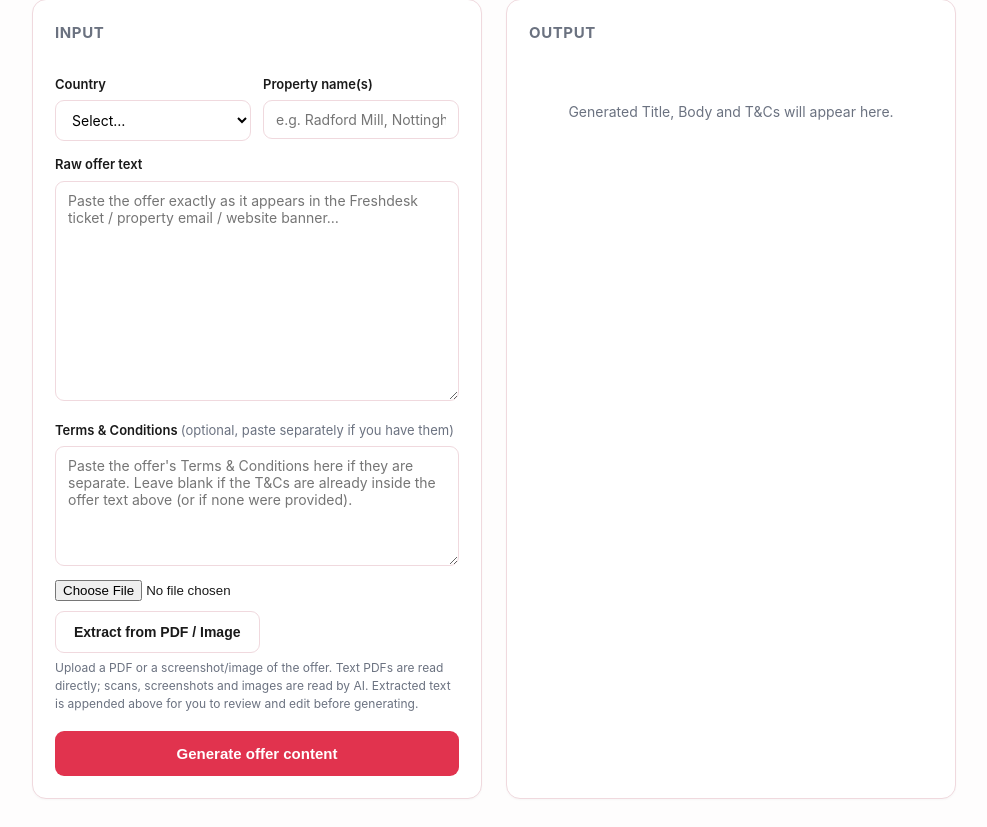
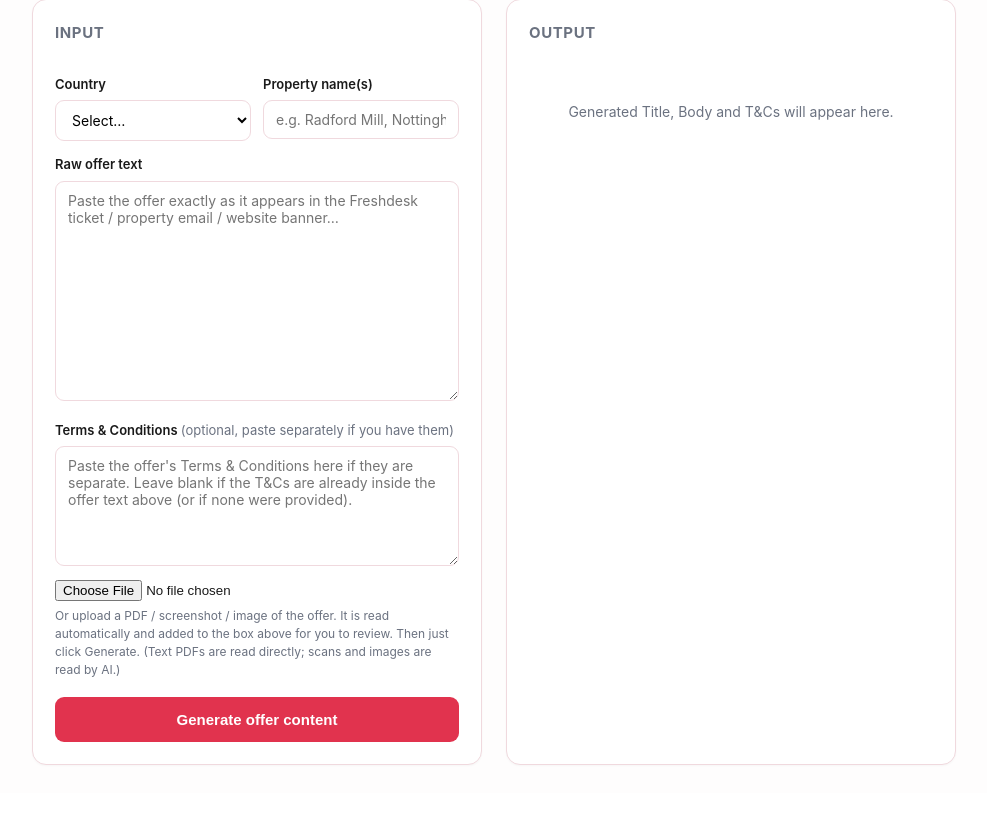
Before and after one commit to Wakdeprathamesh-amber/Offers-Articulation, a Flask app: page / in a window 1280 px wide. Shown: the part 115-942 px from the top of the page, without its empty margins (146-1133 px from the left). After the commit the page ends 880 px from the top, so only its background shows below. Run offline with Flask 3, Linux system fonts and the light colour scheme.

Commit message:
ux: remove separate Extract button; upload auto-reads the file (one-click Generate)
Uploading a PDF/image now reads it automatically into the box (with an inline
status line), and Generate still reads any unread file first. No two-click
extract-then-generate step. Replaces alert popups with a status line.

Co-Authored-By: Claude Opus 4.8 <noreply@anthropic.com>

```diff
--- a/templates/index.html
+++ b/templates/index.html
@@ -127,9 +127,9 @@
 
         <div class="filebar">
           <input type="file" id="pdf" accept=".pdf,.png,.jpg,.jpeg,.webp,application/pdf,image/*" />
-          <button class="ghost" id="extractBtn" type="button">Extract from PDF / Image</button>
+          <span id="fileStatus" class="hint"></span>
         </div>
-        <div class="hint">Upload a PDF or a screenshot/image of the offer. Text PDFs are read directly; scans, screenshots and images are read by AI. Extracted text is appended above for you to review and edit before generating.</div>
+        <div class="hint">Or upload a PDF / screenshot / image of the offer. It is read automatically and added to the box above for you to review. Then just click Generate. (Text PDFs are read directly; scans and images are read by AI.)</div>
 
         <button id="generateBtn" type="button">Generate offer content</button>
       </div>
@@ -186,54 +186,50 @@
       sel.appendChild(allGroup);
     })();
 
-    // Tracks the last file we ran extraction on, so we never extract the same
-    // file twice and never silently ignore an uploaded-but-not-extracted file.
+    // Tracks the last file we read, so we never read the same file twice and
+    // never silently ignore an uploaded file. No separate "Extract" button:
+    // upload auto-reads the file, and Generate reads it too if needed.
     let _extractedFile = null;
 
+    function setFileStatus(msg) { $("fileStatus").textContent = msg || ""; }
+
     async function doExtract(file) {
-      const btn = $("extractBtn");
-      btn.disabled = true; btn.textContent = "Extracting…";
+      setFileStatus("Reading file…");
       try {
         const fd = new FormData();
         fd.append("pdf", file);
         const res = await fetch("/extract-pdf", { method: "POST", body: fd });
         const data = await res.json();
         _extractedFile = file;  // mark attempted regardless of outcome
-        if (data.error) { alert(data.error); }
-        else if (data.warning) { alert(data.warning); }
+        if (data.error) { setFileStatus("⚠ " + data.error); }
+        else if (data.warning) { setFileStatus("⚠ " + data.warning); }
         else if (data.text) {
           const box = $("offer");
           box.value = (box.value ? box.value + "\n\n" : "") + data.text;
-          if (data.source === "vision") {
-            alert("This file was read by AI. Please check the extracted text for accuracy before generating.");
-          }
+          setFileStatus(data.source === "vision"
+            ? "✓ Read by AI — please check the text above for accuracy."
+            : "✓ Text extracted — review it above.");
+        } else {
+          setFileStatus("");
         }
         return data;
       } catch (e) {
         _extractedFile = file;
-        alert("Extraction failed: " + e);
+        setFileStatus("⚠ Could not read the file: " + e);
         return { error: String(e) };
-      } finally {
-        btn.disabled = false; btn.textContent = "Extract from PDF / Image";
       }
     }
 
-    // Auto-extract as soon as a file is chosen, so the user never has to remember
-    // to click Extract before Generate.
+    // Auto-read the file the moment it is chosen, so the user never needs a
+    // separate Extract step before Generate.
     $("pdf").addEventListener("change", () => {
       const file = $("pdf").files[0];
       if (file) doExtract(file);
     });
 
-    $("extractBtn").addEventListener("click", () => {
-      const file = $("pdf").files[0];
-      if (!file) { alert("Choose a PDF or image first."); return; }
-      doExtract(file);  // manual (re-)extract
-    });
-
     $("generateBtn").addEventListener("click", async () => {
-      // Safety net: if a file is selected but has not been extracted into the box
-      // yet, extract it now instead of generating as if nothing was uploaded.
+      // Safety net: if a file is selected but has not been read into the box yet,
+      // read it now instead of generating as if nothing was uploaded.
       const file = $("pdf").files[0];
       if (file && file !== _extractedFile) {
         await doExtract(file);
```
